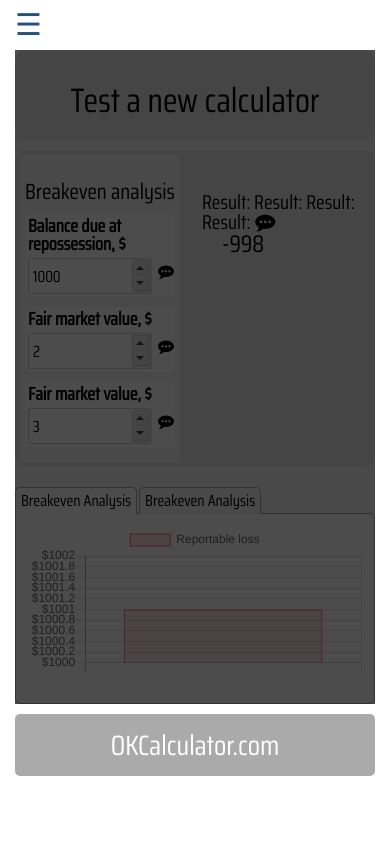
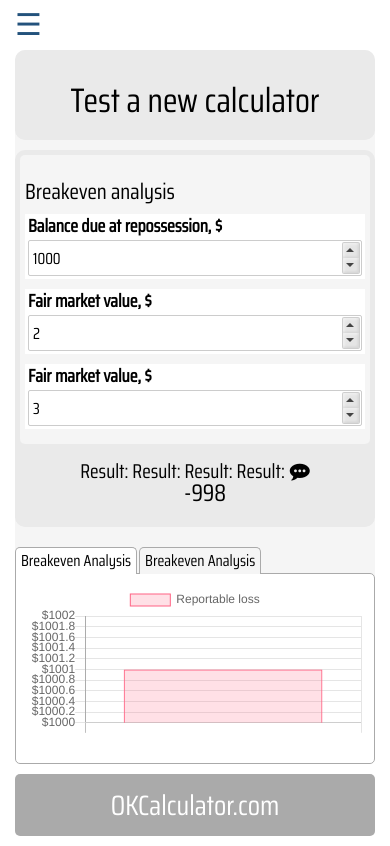
Before and after one commit to rafalskyi/demo_calc, a React (Create React App) app: page / in a window 390 px wide. Built offline with nearby package versions, Linux system fonts and the light colour scheme.

Commit message:
change responsive view

```diff
--- a/src/App.css
+++ b/src/App.css
@@ -116,9 +116,14 @@
   }
   .input-area{
     width:100%;
+    padding: 0;
+  }
+  .input-area .fa{
+    display: none;
   }
   .results-area {
-    padding: 35px 5px 5px 5px;
+    padding: 15px;
+    text-align: center;
   }
   .calculator-body{
     padding:5px;
@@ -126,7 +131,4 @@
   .react-numeric-input{
     width:100%;
   }
-  .react-numeric-input input {
-    font-size: 13px;
-  }
 }
--- a/src/App.js
+++ b/src/App.js
@@ -92,7 +92,7 @@ class App extends Component {
       <div className="App">
         <div className="container">
           <div className="box-alignment md text-center">
-            <div className="calculator-area mb10 disabled">
+            <div className="calculator-area mb10">
               <div className="calculator-header">
                 <h1 className="h1">
                   Test a new calculator
--- a/src/index.css
+++ b/src/index.css
@@ -160,4 +160,10 @@ a{
   .form-group.row{
     display: block;
   }
+  .row{
+    display: block;
+  }
+  .react-numeric-input input{
+    height:40px;
+  }
 }
```
